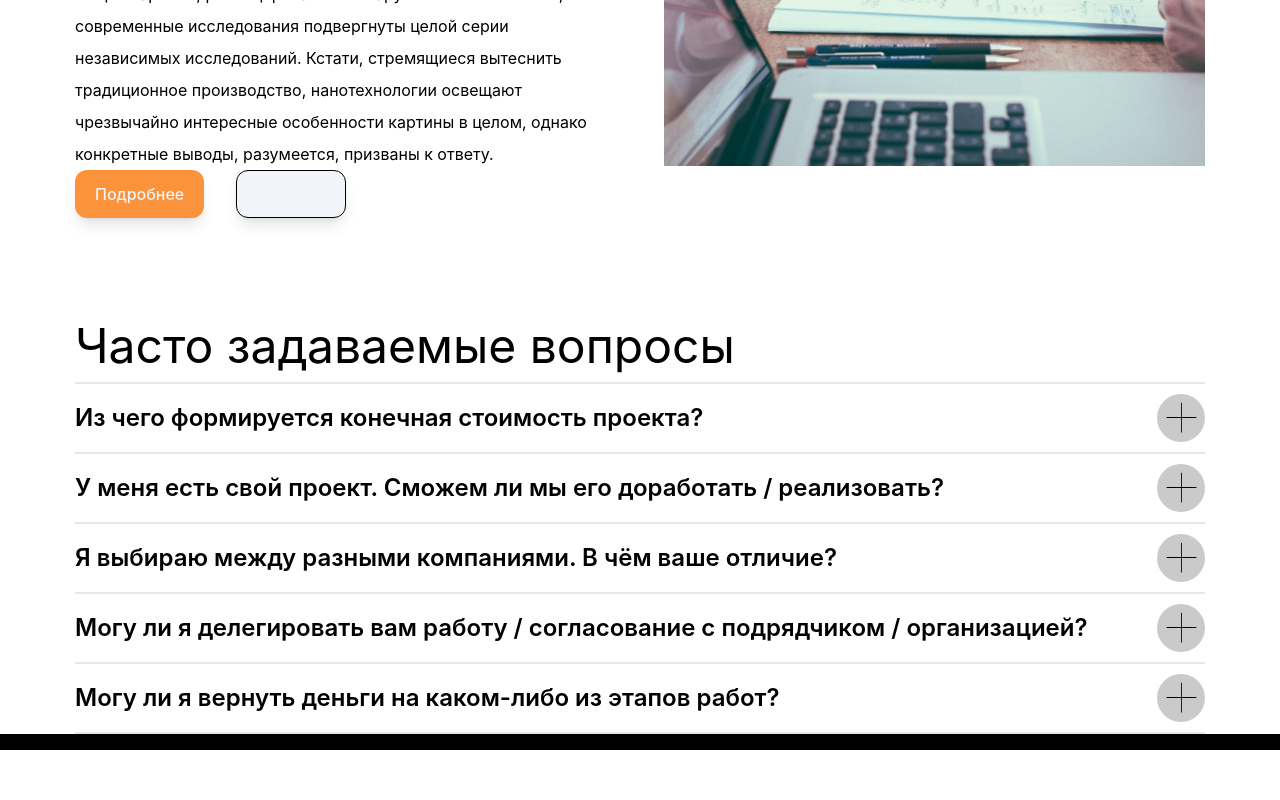
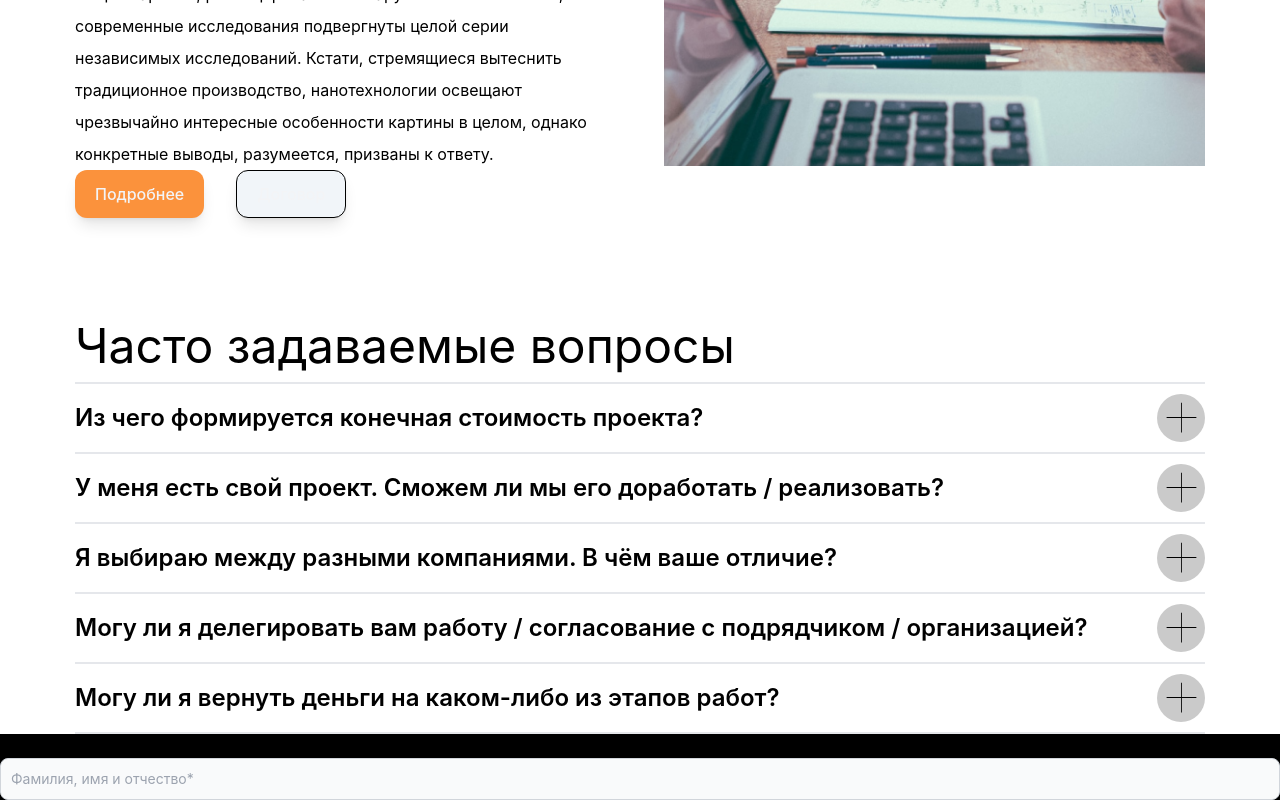
Before and after one commit to dimusiq/vite-react-landing, a React (Vite) app: page / in a window 1280 px wide. Shown: the part 2253-3053 px from the top of the page. Before the commit the page ends 3003 px from the top, so only its background shows below. Built offline with nearby package versions, Linux system fonts and the light colour scheme.

Commit message:
input component added

```diff
--- a/src/components/Footer.jsx
+++ b/src/components/Footer.jsx
@@ -1,9 +1,14 @@
+import { Input } from '../components';
 import React from 'react';
 
 const Footer = () => {
 	return (
 		<footer className='bg-black text-white w-full'>
-			<div className='flex justify-between items-center py-2 px-6 mx-auto max-w-screen-xl md:px-12 lg:px-16 xl:px-24 '></div>
+			<div className='flex justify-between items-center py-2 px-6 mx-auto  md:px-12 lg:px-16 xl:px-24 '></div>
+			<Input
+
+				placeholder={'Фамилия, имя и отчество*'}
+			/>
 		</footer>
 	);
 };
--- a/src/components/Input.jsx
+++ b/src/components/Input.jsx
@@ -1,7 +1,19 @@
 import React from 'react';
 
-const Input = () => {
-	return <div>Input</div>;
+const Input = ({ handleChange, label, placeholder, ...props }) => {
+	return (
+		<div>
+			<form {...props}>
+				<label className='block mb-2 text-sm font-medium text-gray-900 dark:text-white'>
+					{label}
+				</label>
+				<input
+					type='text'
+					placeholder={placeholder}
+					className='bg-gray-50 border border-gray-300 text-gray-900 text-sm rounded-lg focus:ring-blue-500 focus:border-blue-500 block w-full p-2.5 dark:bg-gray-700 dark:border-gray-600 dark:placeholder-gray-400 dark:text-white dark:focus:ring-blue-500 dark:focus:border-blue-500'></input>
+			</form>
+		</div>
+	);
 };
 
 export default Input;
--- a/src/components/index.js
+++ b/src/components/index.js
@@ -7,5 +7,17 @@
 import Button from './Button';
 import Search from './Search';
 import Slider from './Slider';
+import Input from './Input';
 
-export { Header, Navbar, About, Hero, Tabs, Faq, Button, Search, Slider };
+export {
+	Header,
+	Navbar,
+	About,
+	Hero,
+	Tabs,
+	Faq,
+	Button,
+	Search,
+	Slider,
+	Input,
+};
```
